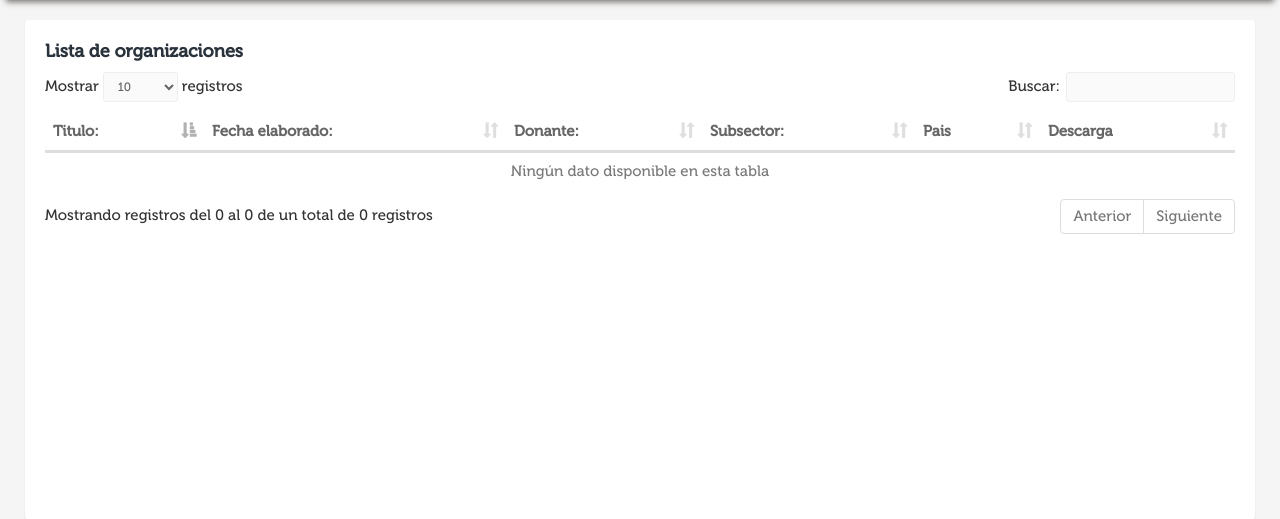
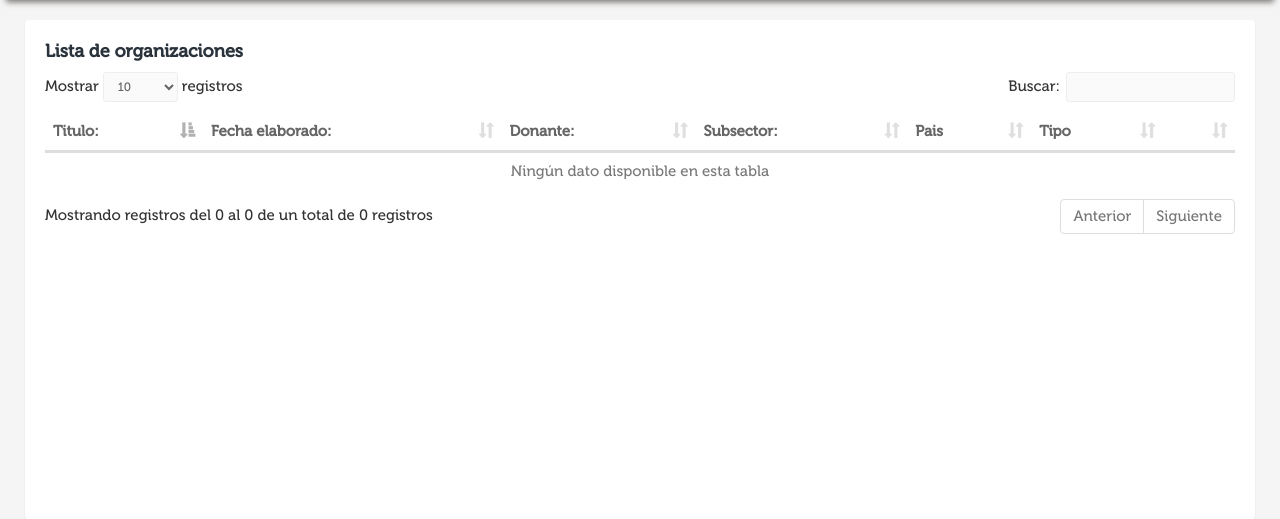
Before and after one commit to ErickMurillo/plasystem, a Django app: page /reportes/ in a window 1280 px wide. Shown: the part 60-579 px from the top of the page. Run offline with Django 3.2, Linux system fonts and the light colour scheme; the visitor is signed in with stand-in values (Sample User, id 1); data that the repository does not hold is empty; parts of the project's set-up code (start-up, migrations or seed data) failed here and were passed over; some libraries are stand-ins or nearby versions; some web fonts are replaced.

Commit message:
agregando tipo en reportes  y proyectos

```diff
--- a/templates/reportes.html
+++ b/templates/reportes.html
@@ -17,7 +17,8 @@
 							<th>Donante:</th>
 							<th>Subsector:</th>
 							<th>Pais</th>
-							<th>Descarga</th>
+							<th>Tipo</th>
+							<th></th>
 						</tr>
 					</thead>
 
@@ -29,6 +30,7 @@
 								<td>{{obj.donante}}</td>
 								<td>{{obj.subsector}}</td>
 								<td>{{obj.pais}}</td>
+								<td>{{obj.tipo}}</td>
 								<td class="more-ind"><a class=" waves-effect waves-light" href="{{obj.archivo}}" download>Descargar</a></td>
 
 							</tr>
```
Also changed, not shown: reportes/models.py (+7 -0 lines), reportes/migrations/0002_auto_20171006_0907.py (added).
